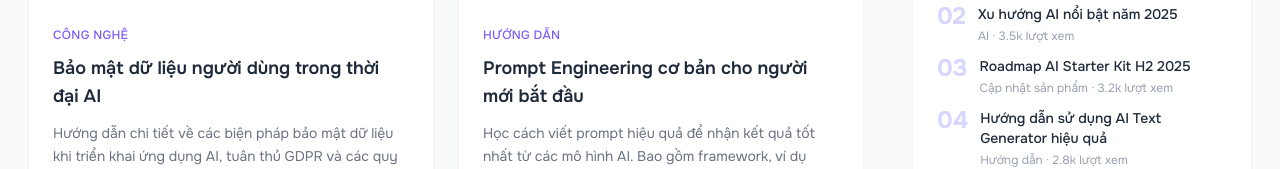
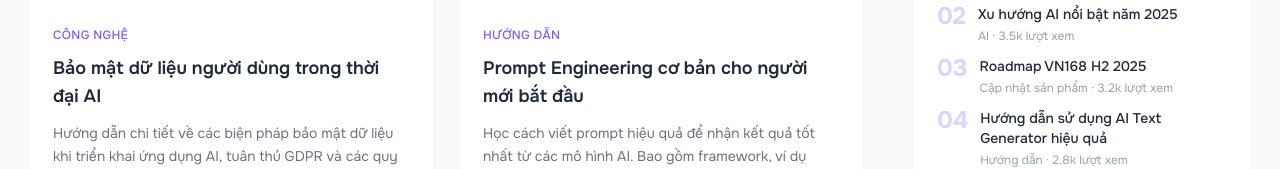
Before and after one commit to miyaru2k5/nextjs-vn168, a Next.js app: page /tin-tuc in a window 1280 px wide. Shown: the part 1871-2040 px from the top of the page. Built offline with nearby package versions, Linux system fonts and the light colour scheme.

Commit message:
xoa header trang  8

```diff
--- a/src/app/admin/page.tsx
+++ b/src/app/admin/page.tsx
@@ -8,7 +8,7 @@ import { dashboardStats, recentActivities } from '@/lib/admin/mock-data';
 
 export const metadata: Metadata = {
   title: 'Dashboard | Admin',
-  description: 'Tổng quan hệ thống quản trị AI Starter Kit',
+  description: 'Tổng quan hệ thống quản trị VN168',
 };
 
 const activityIcons: Record<string, string> = {
--- a/src/app/admin/settings/email/page.tsx
+++ b/src/app/admin/settings/email/page.tsx
@@ -19,7 +19,7 @@ export default function EmailSettingsPage() {
             { value: 'ssl', label: 'SSL' },
             { value: 'none', label: 'None' },
           ]} />
-          <InputGroup label="From Name" name="fromName" defaultValue="AI Starter Kit" />
+          <InputGroup label="From Name" name="fromName" defaultValue="VN168" />
         </AdminFormSection>
         <AdminFormActions cancelHref="/admin" submitLabel="Lưu cài đặt" />
       </AdminForm>
--- a/src/app/admin/settings/seo/page.tsx
+++ b/src/app/admin/settings/seo/page.tsx
@@ -10,14 +10,14 @@ export default function SEOSettingsPage() {
       <AdminPageHeader title="Cài đặt SEO" description="Tối ưu hóa công cụ tìm kiếm" />
       <AdminForm onSubmit={() => toast.success('Đã lưu cài đặt SEO')}>
         <AdminFormSection title="Meta Tags">
-          <InputGroup label="Meta Title" name="metaTitle" defaultValue="AI Starter Kit - Nền tảng AI SaaS" />
-          <AdminTextarea label="Meta Description" name="metaDescription" defaultValue="Khám phá sức mạnh AI với AI Starter Kit..." />
+          <InputGroup label="Meta Title" name="metaTitle" defaultValue="VN168 - Nền tảng AI SaaS" />
+          <AdminTextarea label="Meta Description" name="metaDescription" defaultValue="Khám phá sức mạnh AI với VN168..." />
           <div className="md:col-span-2">
             <InputGroup label="Meta Keywords" name="metaKeywords" defaultValue="AI, SaaS, text generator" />
           </div>
         </AdminFormSection>
         <AdminFormSection title="Social Media">
-          <InputGroup label="OG Title" name="ogTitle" defaultValue="AI Starter Kit" />
+          <InputGroup label="OG Title" name="ogTitle" defaultValue="VN168" />
           <InputGroup label="OG Image URL" name="ogImage" defaultValue="/images/hero/hero-img.webp" />
           <InputGroup label="Twitter Handle" name="twitter" defaultValue="@aistarterkit" />
           <InputGroup label="Google Analytics ID" name="gaId" defaultValue="G-XXXXXXXXXX" />
--- a/src/app/admin/settings/website/page.tsx
+++ b/src/app/admin/settings/website/page.tsx
@@ -10,7 +10,7 @@ export default function WebsiteSettingsPage() {
       <AdminPageHeader title="Cài đặt Website" description="Cấu hình thông tin website" />
       <AdminForm onSubmit={() => toast.success('Đã lưu cài đặt website')}>
         <AdminFormSection title="Thông tin chung">
-          <InputGroup label="Tên website" name="siteName" defaultValue="AI Starter Kit" />
+          <InputGroup label="Tên website" name="siteName" defaultValue="VN168" />
           <InputGroup label="URL" name="siteUrl" defaultValue="https://aistarterkit.com" />
           <InputGroup label="Email liên hệ" name="contactEmail" defaultValue="contact@aistarterkit.com" />
           <InputGroup label="Số điện thoại" name="phone" defaultValue="1900 1234" />
--- a/src/components/admin/AdminSidebar.tsx
+++ b/src/components/admin/AdminSidebar.tsx
@@ -33,14 +33,14 @@ export default function AdminSidebar({ collapsed, mobileOpen, onCloseMobile }: A
           <Link href="/admin" className="flex items-center gap-3 min-w-0">
             <Image
               src="/images/logo-black.svg"
-              alt="AI Starter Kit"
+              alt="VN168"
               width={36}
               height={36}
               className="shrink-0 dark:hidden"
             />
             <Image
               src="/images/logo-white.svg"
-              alt="AI Starter Kit"
+              alt="VN168"
               width={36}
               height={36}
               className="shrink-0 hidden dark:block"
@@ -49,7 +49,7 @@ export default function AdminSidebar({ collapsed, mobileOpen, onCloseMobile }: A
             {!collapsed && (
               <div className="min-w-0">
                 <p className="text-sm font-bold text-gray-900 dark:text-white truncate">
-                  AI Starter Kit
+                  VN168
                 </p>
                 <p className="text-xs text-gray-500 dark:text-gray-400">
                   Admin Panel
--- a/src/lib/admin/mock-data.ts
+++ b/src/lib/admin/mock-data.ts
@@ -162,7 +162,7 @@ export type ArticleRecord = {
 export const mockArticles: ArticleRecord[] = [
   { id: '1', title: 'Hướng dẫn sử dụng AI Text Generator', category: 'Hướng dẫn', author: 'Admin', status: 'published', views: 2840, createdAt: '2025-06-15' },
   { id: '2', title: '10 mẹo viết content hiệu quả với AI', category: 'Marketing', author: 'Nguyễn Lan', status: 'published', views: 1920, createdAt: '2025-06-14' },
-  { id: '3', title: 'So sánh các gói dịch vụ AI Starter Kit', category: 'Sản phẩm', author: 'Admin', status: 'draft', views: 0, createdAt: '2025-06-13' },
+  { id: '3', title: 'So sánh các gói dịch vụ VN168', category: 'Sản phẩm', author: 'Admin', status: 'draft', views: 0, createdAt: '2025-06-13' },
   { id: '4', title: 'Cập nhật tính năng mới tháng 6', category: 'Tin tức', author: 'Trần Minh', status: 'scheduled', views: 0, createdAt: '2025-06-12' },
   { id: '5', title: 'Bảo mật dữ liệu người dùng', category: 'Bảo mật', author: 'Admin', status: 'published', views: 980, createdAt: '2025-06-11' },
 ];
--- a/src/lib/blog/data.ts
+++ b/src/lib/blog/data.ts
@@ -208,7 +208,7 @@ export const blogPosts: BlogPost[] = [
   {
     id: '7',
     slug: 'ai-trong-marketing-so-sanh',
-    title: 'So sánh các gói dịch vụ AI Starter Kit',
+    title: 'So sánh các gói dịch vụ VN168',
     excerpt:
       'Phân tích chi tiết các gói Starter, Pro và Enterprise — giúp bạn chọn giải pháp phù hợp nhất với nhu cầu và ngân sách của doanh nghiệp.',
     content: SAMPLE_CONTENT,
@@ -298,7 +298,7 @@ export const blogPosts: BlogPost[] = [
   {
     id: '12',
     slug: 'roadmap-ai-starter-kit-2025',
-    title: 'Roadmap AI Starter Kit H2 2025',
+    title: 'Roadmap VN168 H2 2025',
     excerpt:
       'Lộ trình phát triển sản phẩm nửa cuối năm 2025: Image Generator, Video AI, API marketplace và tích hợp enterprise SSO.',
     content: SAMPLE_CONTENT,
```
Also changed, not shown: 1 other file (tests, documents, lock files or other folders).
